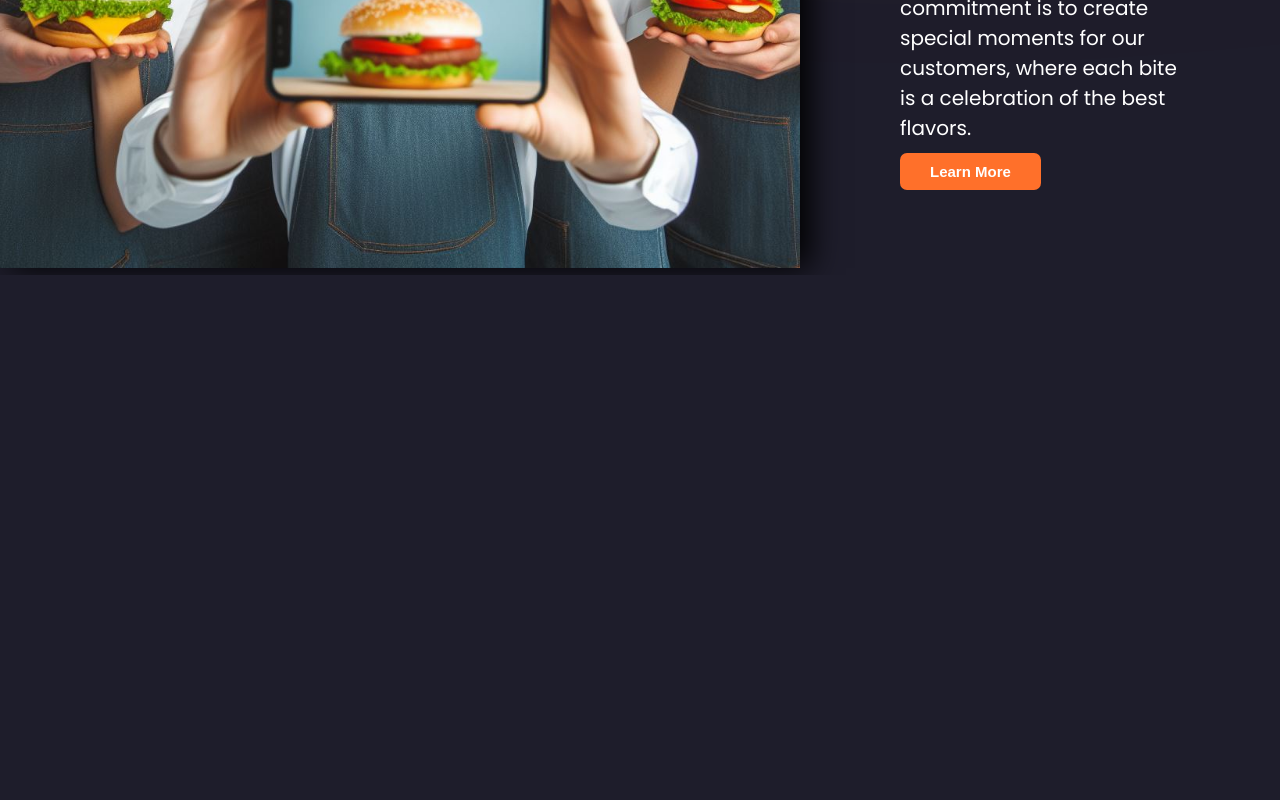
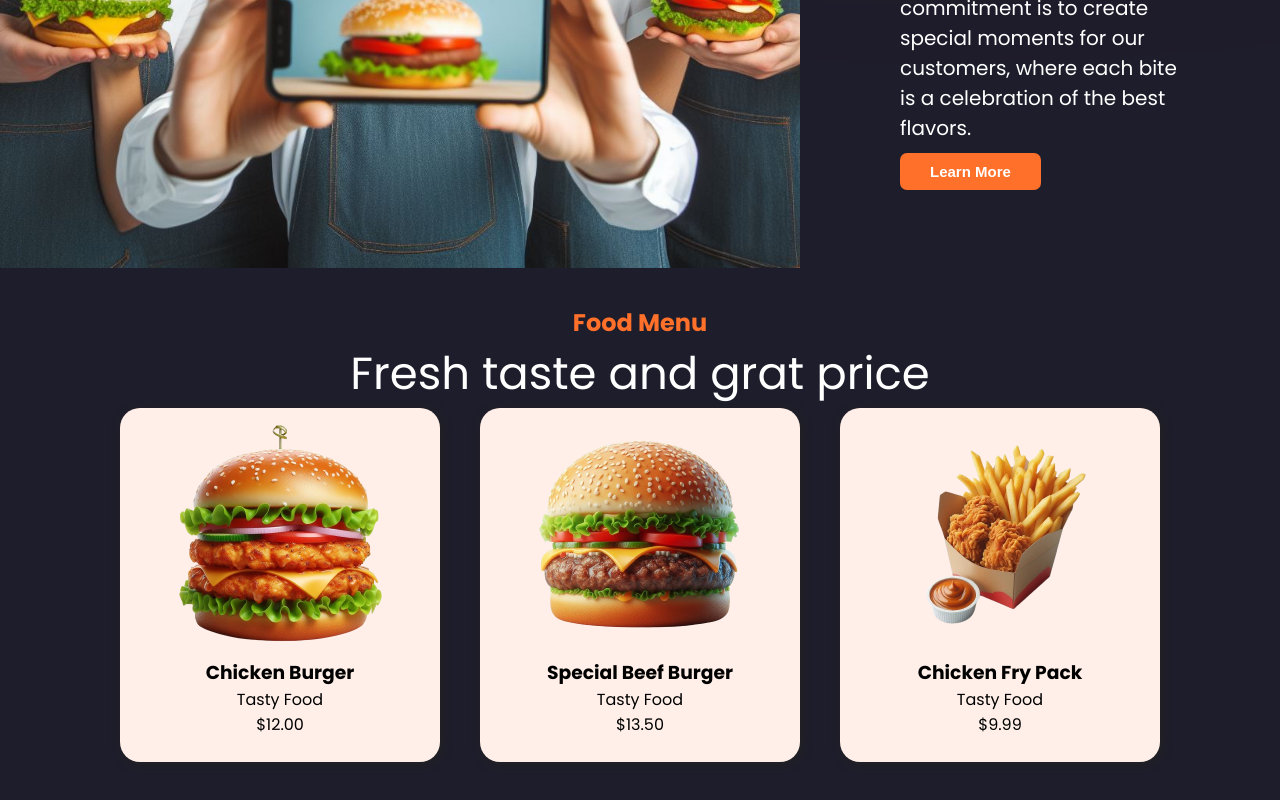
Before and after one commit to lumigamher/Proyecto-HTML-y-CSS3, a plain HTML site: page index.html in a window 1280 px wide. Shown: the part 1332-2132 px from the top of the page. Before the commit the page ends 1607 px from the top, so only its background shows below. Drawn offline with Linux system fonts and the light colour scheme.

Commit message:
fix: 🐛 Corrección de FoodMenu

```diff
--- a/css/style.css
+++ b/css/style.css
@@ -88,7 +88,6 @@ a:hover{
 
 .imgAbout img {
     width: 100vh;
-    box-shadow: 10px 0px 30px #000;
 }
 
 .About h4 {
@@ -127,3 +126,55 @@ a:hover{
     border-radius: 7px;
     font-size: 15px;
 }
+
+.foodMenu {
+    display: flex;
+    flex-direction: column;
+    align-content: center;
+    text-align: center;
+    margin: 0;
+    transform: translateY(0);
+    transition: 0.5s;
+    height: 100vb;
+}
+
+.foodMenu h2 {
+    color: #ff702a;
+    padding: 0;
+    margin: 30px 0 0 0;
+}
+
+.foodMenu p{
+    color: white;
+    font-size: 45px;
+    padding: 0;
+    margin: 0;
+}
+
+.burguer {
+    display: flex;
+    align-content: center;
+    justify-content: center;
+}
+
+.burguer div {
+    display: flex;
+    width: 25vw;
+    background-color: #ffefe8;
+    margin: 0 20px;
+    flex-flow: wrap column;
+    justify-content: center;
+    align-content: center;
+    padding: 0;
+    border-radius: 20px ;
+    box-shadow: 2px 2px 10px #222;
+}
+
+.burguer h3 {
+    margin: 0;
+}
+
+.burguer img {
+    width: 250px;
+    margin: 0;
+}
--- a/index.html
+++ b/index.html
@@ -18,7 +18,7 @@
         <nav class="menu">
             <a href="">Home</a>
             <a href="#toAbout">About</a>
-            <a href="">Menu</a>
+            <a href="#tofoodMenu">Menu</a>
             <a href="">Service</a>
             <a href="">Contact</a>
         </nav>
@@ -32,7 +32,7 @@
                 <button class="boton"><strong>Today's Menu</strong></button>
             </section>
             <div class="imghome">
-            <img  src="sourse/img/home2.png" alt="Hamburguesa voladora XD">
+                <img  src="sourse/img/home2.png" alt="Hamburguesa voladora XD">
             </div>
         </section>
         <section class="About" id="toAbout">
@@ -46,6 +46,32 @@
                 <button class="boton"><strong>Learn More</strong></button>
             </section>
         </section>
+        <section class="foodMenu" id="tofoodMenu">
+            <section>
+                <h2><strong>Food Menu</strong></h2>
+                <p>Fresh taste and grat price</p>
+            </section>
+            <section class="burguer">
+                <div>
+                    <img  src="sourse/img/hamburguesa3.png" alt="Hamburguesa voladora XD">
+                    <h3>Chicken Burger</h3>
+                    <span>Tasty Food</span>
+                    <span class="cost">$12.00</span><br>
+                </div>
+                <div>
+                    <img  src="sourse/img/hamburguesa1.png" alt="Hamburguesa voladora XD">
+                    <h3>Special Beef Burger</h3>
+                    <span>Tasty Food</span>
+                    <span class="cost">$13.50</span><br>
+                </div>
+                <div>
+                    <img  src="sourse/img/combo.png" alt="Hamburguesa voladora XD">
+                    <h3>Chicken Fry Pack</h3>
+                    <span>Tasty Food</span>
+                    <span class="cost">$9.99</span><br>
+                </div>
+            </section>
+        </section>
     </main>
     <footer>
 
```
Also changed, not shown: sourse/img/combo.png (added).
